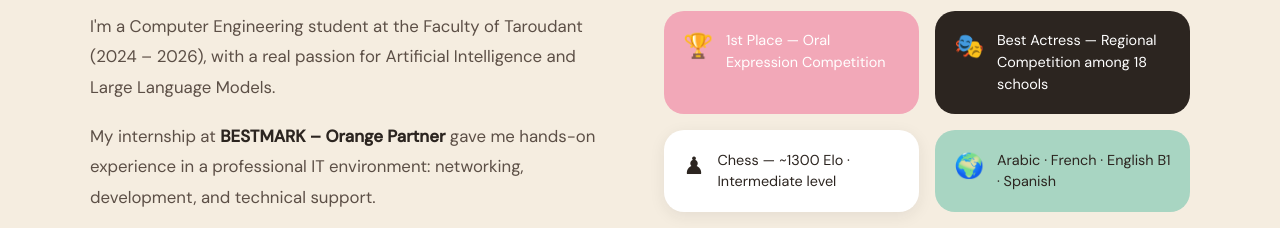
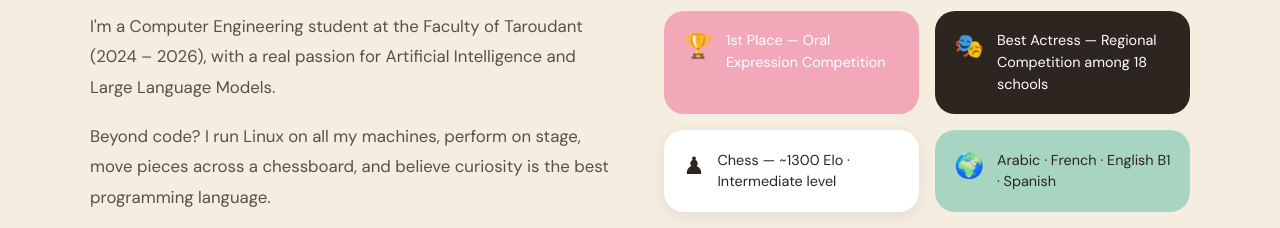
Before and after one commit to bibaelai/bibasblog, a plain HTML site: page index.html in a window 1280 px wide. Shown: the part 1080-1308 px from the top of the page. Drawn offline with nearby package versions, Linux system fonts and the light colour scheme; a web font is replaced by a local one.

Commit message:
Removed a paragraph
Removed a line

```diff
--- a/index.html
+++ b/index.html
@@ -85,7 +85,6 @@
       <div class="about-grid">
         <div class="about-text">
           <p>I'm a Computer Engineering student at the Faculty of Taroudant (2024 – 2026), with a real passion for Artificial Intelligence and Large Language Models.</p>
-          <p>My internship at <strong>BESTMARK – Orange Partner</strong> gave me hands-on experience in a professional IT environment: networking, development, and technical support.</p>
           <p>Beyond code? I run Linux on all my machines, perform on stage, move pieces across a chessboard, and believe curiosity is the best programming language.</p>
         </div>
         <div class="about-cards">
```
